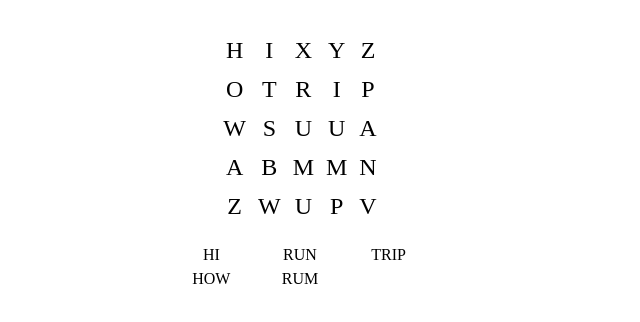
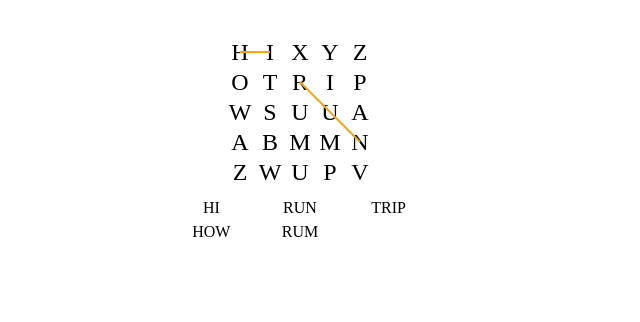
Before and after one commit to brokensandals/wordsearch, a React (Create React App) app: page / in a window 1280 px wide. Shown: the top 322 px of the page, without its empty margins (0-640 px from the left). Built offline with nearby package versions, Linux system fonts and the light colour scheme.

Commit message:
use svg and add basic graphics for word hints

```diff
--- a/src/Grid.css
+++ b/src/Grid.css
@@ -1,9 +1,19 @@
 .Grid {
   margin-left: auto;
   margin-right: auto;
+  display: block;
 }
 
 .Grid td {
   padding: 0;
   margin: 0;
 }
+
+.Grid text {
+  cursor: default;
+}
+
+.Grid .hint {
+  stroke: orange;
+  stroke-width: 2;
+}
--- a/src/Grid.js
+++ b/src/Grid.js
@@ -1,22 +1,43 @@
 import React from 'react';
 import { connect } from 'react-redux';
-import Letter from './Letter';
 import './Grid.css';
 
-export function Grid({ grid }) {
+const CELL_WIDTH = 30;
+const CELL_HEIGHT = 30;
+const CELL_FONT_SIZE = 24;
+const CELL_MIDDLE_Y = 22; // unsure if this number just happens to work or has significance
+
+export function Grid({ grid, hintedWordPositions }) {
   return (
-    <table className="Grid">
-      {grid.map((row, y) => (
-        <tr key={y}>
-          {row.map((_, x) => (
-            <td key={x}>
-              <Letter position={{x, y}} />
-            </td>))}
-        </tr>))}
-    </table>
+    <svg xmlns="http://www.w3.org/2000/svg"
+         width={30*grid[0].length} height={30*grid.length}
+         className="Grid">
+      {grid.map((row, y) =>
+        row.map((letter, x) => (
+          <text key={[x, y]}
+                x={x * CELL_WIDTH + (CELL_WIDTH / 2)}
+                y={(y + 1) * CELL_HEIGHT}
+                font-size={CELL_FONT_SIZE}
+                text-anchor="middle">
+            {letter}
+          </text>)))}
+      {hintedWordPositions.map(({word, start, end}) => (
+        <line className="hint"
+              key={word}
+              x1={start.x * CELL_WIDTH + (CELL_WIDTH / 2)}
+              y1={start.y * CELL_HEIGHT + CELL_MIDDLE_Y}
+              x2={end.x * CELL_WIDTH + (CELL_WIDTH / 2)}
+              y2={end.y * CELL_HEIGHT + CELL_MIDDLE_Y} />))}
+    </svg>
   );
 }
 
-const mapStateToProps = ({ grid }) => ({ grid });
+const mapStateToProps = ({ grid, hintedWords, wordPositions }) => (
+  {
+    grid,
+    hintedWordPositions: hintedWords.map(hinted =>
+      wordPositions.find(wordPosition => wordPosition.word === hinted))
+  }
+);
 
 export default connect(mapStateToProps, {})(Grid);
--- a/src/Letter.css
+++ /dev/null
@@ -1,7 +0,0 @@
-.Letter {
-  display: block;
-  padding: 5px;
-  text-align: center;
-  font-size: 1.5em;
-  cursor: default;
-}
--- a/src/Letter.js
+++ /dev/null
@@ -1,19 +0,0 @@
-import React from 'react';
-import { connect } from 'react-redux';
-import './Letter.css'
-
-export function Letter({ letter }) {
-  return (
-    <span className="Letter">
-      {letter}
-    </span>
-  );
-}
-
-const mapStateToProps = ({ grid }, { position: { x, y } }) => {
-  return {
-    letter: grid[y][x]
-  };
-};
-
-export default connect(mapStateToProps, {})(Letter);
--- a/src/WordList.js
+++ b/src/WordList.js
@@ -14,6 +14,9 @@ export function WordList({ words }) {
   );
 }
 
-const mapStateToProps = ({ words }) => ({ words: words.map(word => word.word) });
+const mapStateToProps = ({ wordPositions }) => (
+  {
+    words: wordPositions.map(wordPosition => wordPosition.word)
+  });
 
 export default connect(mapStateToProps, {})(WordList);
--- a/src/index.js
+++ b/src/index.js
@@ -12,7 +12,7 @@ const TEST_STATE = {
          ['W', 'S', 'U', 'U', 'A'],
          ['A', 'B', 'M', 'M', 'N'],
          ['Z', 'W', 'U', 'P', 'V']],
-  words: [
+  wordPositions: [
     {
       word: 'HI',
       start: {x: 0, y: 0},
@@ -38,7 +38,8 @@ const TEST_STATE = {
       start: {x: 1, y: 1},
       end: {x: 4, y: 1}
     }
-  ]
+  ],
+  hintedWords: ['HI', 'RUN']
 };
 
 function placeholderReducer(state = TEST_STATE, action) {
```
Also changed, not shown: 2 other files (tests, documents, lock files or other folders).
